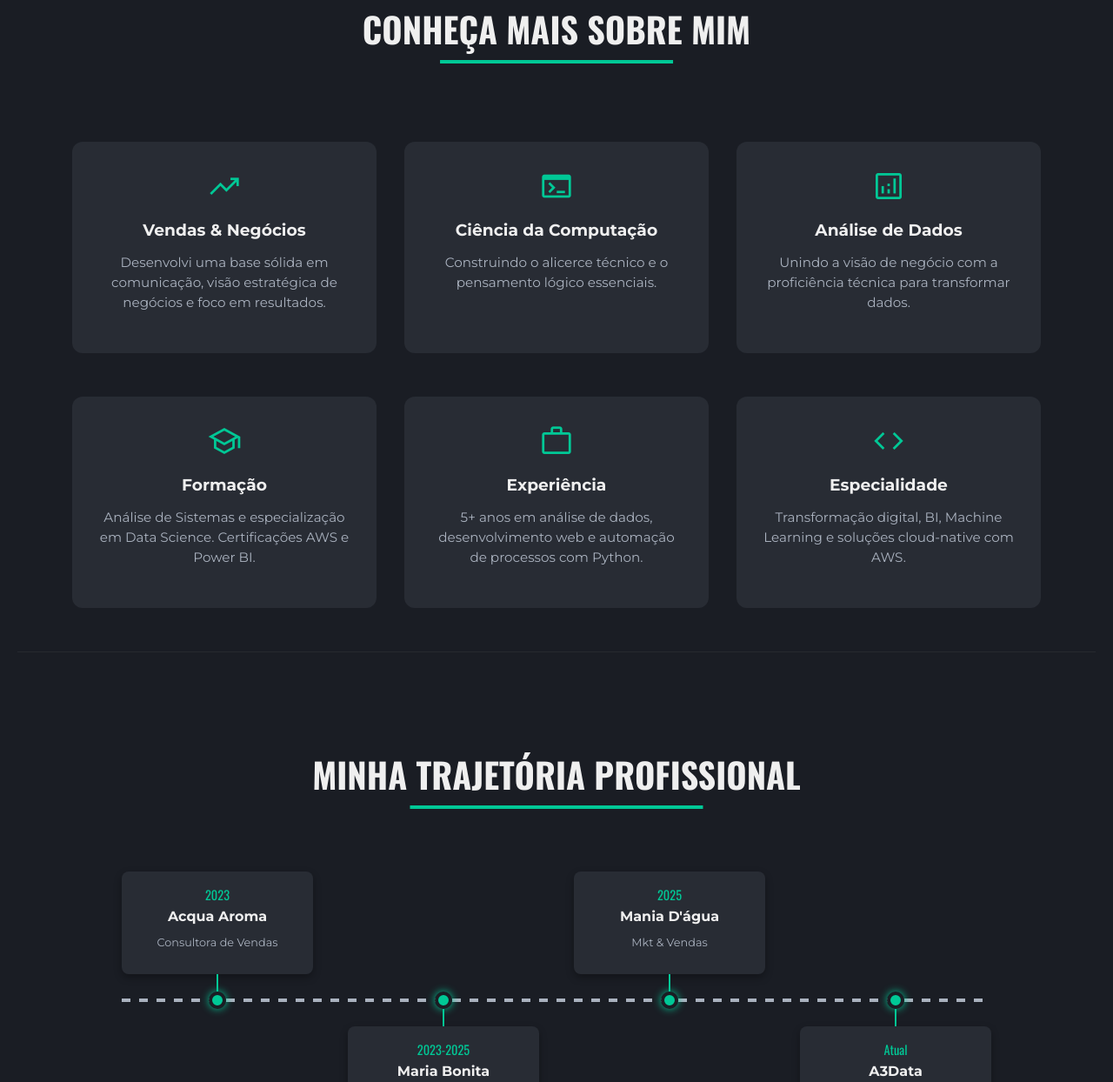
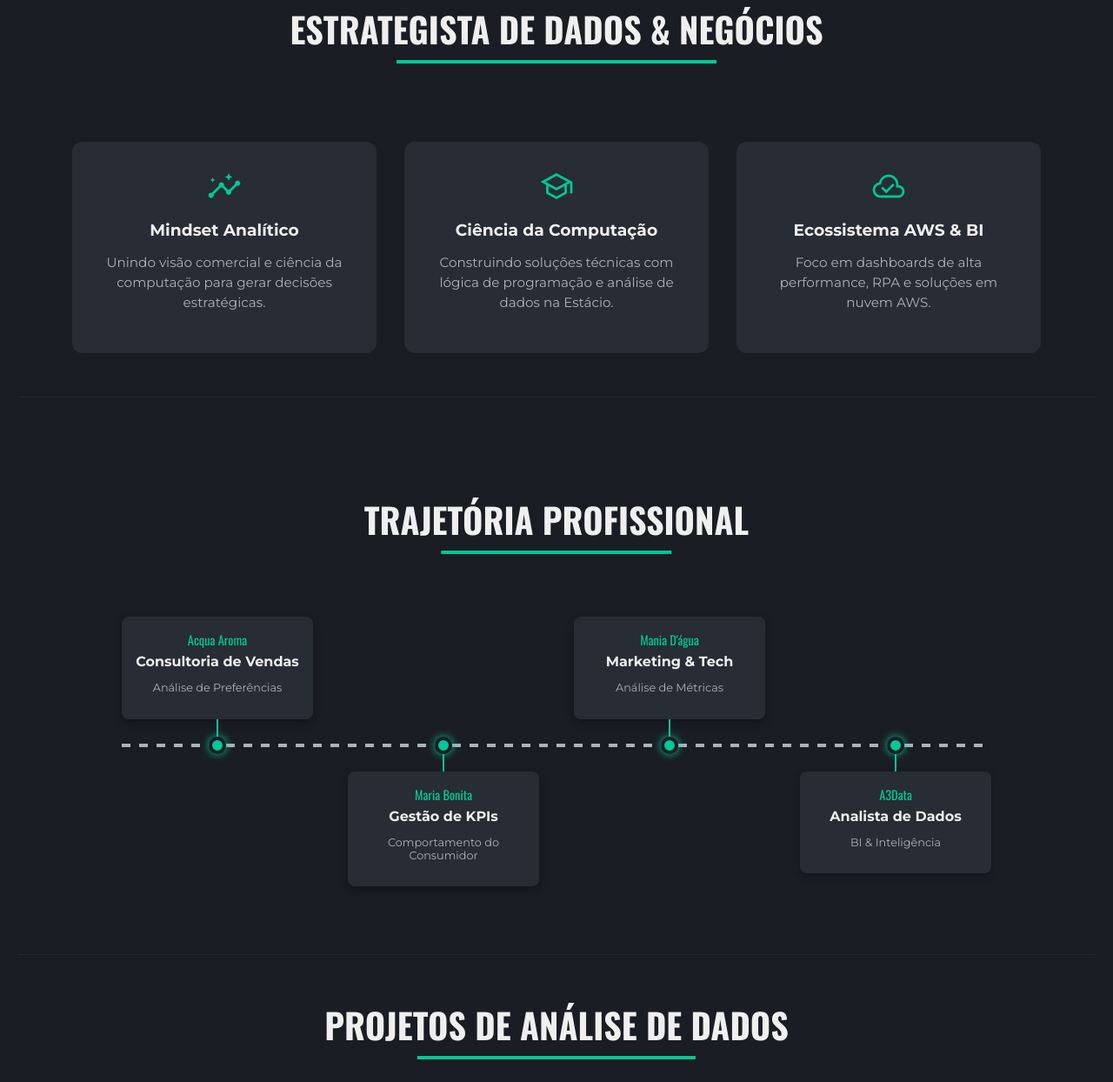
Before and after one commit to karlarenatadev/portfolio-karla-renata, a plain HTML site: page index.html in a window 1280 px wide. Shown: the part 861-2105 px from the top of the page at 87% size. Drawn offline with nearby package versions, Linux system fonts and the light colour scheme.

Commit message:
Update index.html

```diff
--- a/index.html
+++ b/index.html
@@ -100,90 +100,85 @@
         </section>
 
         <section id="sobre" class="section-sobre">
-            <h2 class="lang" data-pt="Conheça mais sobre mim" data-en="A little more about me">Conheça mais sobre mim</h2>
-            <div class="timeline-container timeline-horizontal">
-                <div class="timeline-item">
-                    <div class="timeline-content">
-                        <span class="material-symbols-outlined">trending_up</span>
-                        <h3 class="lang" data-pt="Vendas & Negócios" data-en="Sales & Business">Vendas & Negócios</h3>
-                        <p class="lang" data-pt="Desenvolvi uma base sólida em comunicação, visão estratégica de negócios e foco em resultados através da experiência prática." data-en="Developed a strong foundation in communication, strategic business vision, and a results-oriented focus through hands-on experience.">Desenvolvi uma base sólida em comunicação, visão estratégica de negócios e foco em resultados.</p>
-                    </div>
-                </div>
-                <div class="timeline-item">
-                    <div class="timeline-content">
-                        <span class="material-symbols-outlined">terminal</span>
-                        <h3 class="lang" data-pt="Ciência da Computação" data-en="Computer Science">Ciência da Computação</h3>
-                        <p class="lang" data-pt="Construindo o alicerce técnico e o pensamento lógico essenciais para a resolução de problemas complexos." data-en="Building the technical foundation and logical thinking essential for solving complex problems.">Construindo o alicerce técnico e o pensamento lógico essenciais.</p>
-                    </div>
-                </div>
-                <div class="timeline-item">
-                    <div class="timeline-content">
-                        <span class="material-symbols-outlined">analytics</span>
-                        <h3 class="lang" data-pt="Análise de Dados" data-en="Data Analysis">Análise de Dados</h3>
-                        <p class="lang" data-pt="Unindo a visão de negócio com a proficiência técnica para transformar dados brutos em insights acionáveis." data-en="Combining business acumen with technical proficiency to transform raw data into actionable insights.">Unindo a visão de negócio com a proficiência técnica para transformar dados.</p>
-                    </div>
-                </div>
-            </div>
+            <h2 class="lang" data-pt="Estrategista de Dados & Negócios" data-en="Data & Business Strategist">Estrategista de Dados & Negócios</h2>
 
             <div class="timeline-container timeline-horizontal">
                 <div class="timeline-item">
                     <div class="timeline-content">
-                        <span class="material-symbols-outlined">school</span>
-                        <h3 class="lang" data-pt="Formação" data-en="Education">Formação</h3>
-                        <p class="lang" data-pt="Análise de Sistemas e especialização em Data Science. Certificações AWS e Power BI." data-en="Systems Analysis and specialization in Data Science. AWS and Power BI certifications.">Análise de Sistemas e especialização em Data Science. Certificações AWS e Power BI.</p>
+                        <span class="material-symbols-outlined">insights</span>
+                        <h3 class="lang" data-pt="Mindset Analítico" data-en="Analytical Mindset">Mindset Analítico</h3>
+                        <p class="lang"
+                        data-pt="Perfil híbrido que une uma sólida trajetória comercial à ciência da computação, focado em transformar dados brutos em decisões estratégicas e lucrativas."
+                        data-en="Hybrid profile combining a solid commercial background with computer science, focused on transforming raw data into strategic and profitable decisions.">
+                        Unindo visão comercial e ciência da computação para gerar decisões estratégicas.
+                        </p>
                     </div>
                 </div>
+
                 <div class="timeline-item">
                     <div class="timeline-content">
-                        <span class="material-symbols-outlined">work</span>
-                        <h3 class="lang" data-pt="Experiência" data-en="Experience">Experiência</h3>
-                        <p class="lang" data-pt="5+ anos em análise de dados, desenvolvimento web e automação de processos com Python." data-en="5+ years in data analysis, web development, and process automation with Python.">5+ anos em análise de dados, desenvolvimento web e automação de processos com Python.</p>
+                        <span class="material-symbols-outlined">school</span>
+                        <h3 class="lang" data-pt="Ciência da Computação" data-en="Computer Science">Ciência da Computação</h3>
+                        <p class="lang"
+                        data-pt="Graduanda no 5º semestre na Estácio, desenvolvendo soluções baseadas em lógica de programação, análise estatística e arquitetura de dados."
+                        data-en="5th-semester Computer Science student at Estácio, developing solutions based on programming logic, statistical analysis, and data architecture.">
+                        Construindo soluções técnicas com lógica de programação e análise de dados na Estácio.
+                        </p>
                     </div>
                 </div>
+
                 <div class="timeline-item">
                     <div class="timeline-content">
-                        <span class="material-symbols-outlined">code</span>
-                        <h3 class="lang" data-pt="Especialidade" data-en="Specialty">Especialidade</h3>
-                        <p class="lang" data-pt="Transformação digital, BI, Machine Learning e soluções cloud-native com AWS." data-en="Digital transformation, BI, Machine Learning, and cloud-native solutions with AWS.">Transformação digital, BI, Machine Learning e soluções cloud-native com AWS.</p>
+                        <span class="material-symbols-outlined">cloud_done</span>
+                        <h3 class="lang" data-pt="Ecossistema AWS & BI" data-en="AWS & BI Ecosystem">Ecossistema AWS & BI</h3>
+                        <p class="lang"
+                        data-pt="Especialista na criação de dashboards de alta performance, automação de processos (RPA) e soluções em nuvem com foco em resultados reais."
+                        data-en="Specialist in creating high-performance dashboards, process automation (RPA), and cloud solutions focused on real results.">
+                        Foco em dashboards de alta performance, RPA e soluções em nuvem AWS.
+                        </p>
                     </div>
                 </div>
             </div>
         </section>
 
         <section id="jornada" class="section-jornada">
-            <h2 class="lang" data-pt="Minha Trajetória Profissional" data-en="My Professional Journey">Minha Trajetória Profissional</h2>
+            <h2 class="lang" data-pt="Trajetória Profissional" data-en="Professional Journey">Trajetória Profissional</h2>
             <div class="trilha-container">
                 <div class="trilha-linha"></div>
+
                 <div class="trilha-passo cima" onclick="abrirModal('modal-acqua')">
                     <div class="passo-marcador"></div>
                     <div class="passo-card">
-                        <span class="ano">2023</span>
-                        <h4>Acqua Aroma</h4>
-                        <p class="cargo lang" data-pt="Consultora de Vendas" data-en="Sales Consultant">Consultora de Vendas</p>
+                        <span class="ano">Acqua Aroma</span>
+                        <h4 class="lang" data-pt="Consultoria de Vendas" data-en="Sales Consulting">Consultoria de Vendas</h4>
+                        <p class="cargo lang" data-pt="Análise de Preferências" data-en="Preference Analysis">Análise de Preferências</p>
                     </div>
                 </div>
+
                 <div class="trilha-passo baixo" onclick="abrirModal('modal-maria')">
                     <div class="passo-marcador"></div>
                     <div class="passo-card">
-                        <span class="ano">2023-2025</span>
-                        <h4>Maria Bonita</h4>
-                        <p class="cargo lang" data-pt="Vendedora" data-en="Salesperson">Vendedora</p>
+                        <span class="ano">Maria Bonita</span>
+                        <h4 class="lang" data-pt="Gestão de KPIs" data-en="KPI Management">Gestão de KPIs</h4>
+                        <p class="cargo lang" data-pt="Comportamento do Consumidor" data-en="Consumer Behavior">Comportamento do Consumidor</p>
                     </div>
                 </div>
+
                 <div class="trilha-passo cima" onclick="abrirModal('modal-mania')">
                     <div class="passo-marcador"></div>
                     <div class="passo-card">
-                        <span class="ano">2025</span>
-                        <h4>Mania D'água</h4>
-                        <p class="cargo">Mkt & Vendas</p>
+                        <span class="ano">Mania D'água</span>
+                        <h4 class="lang" data-pt="Marketing & Tech" data-en="Marketing & Tech">Marketing & Tech</h4>
+                        <p class="cargo lang" data-pt="Análise de Métricas" data-en="Metrics Analysis">Análise de Métricas</p>
                     </div>
                 </div>
+
                 <div class="trilha-passo baixo destaque" onclick="abrirModal('modal-a3data')">
                     <div class="passo-marcador"></div>
                     <div class="passo-card">
-                        <span class="ano lang" data-pt="Atual" data-en="Current">Atual</span>
-                        <h4>A3Data</h4>
-                        <p class="cargo lang" data-pt="Analista de Dados" data-en="Data Analyst">Analista de Dados</p>
+                        <span class="ano">A3Data</span>
+                        <h4 class="lang" data-pt="Analista de Dados" data-en="Data Analyst">Analista de Dados</h4>
+                        <p class="cargo lang" data-pt="BI & Inteligência" data-en="BI & Intelligence">BI & Inteligência</p>
                     </div>
                 </div>
             </div>
```
